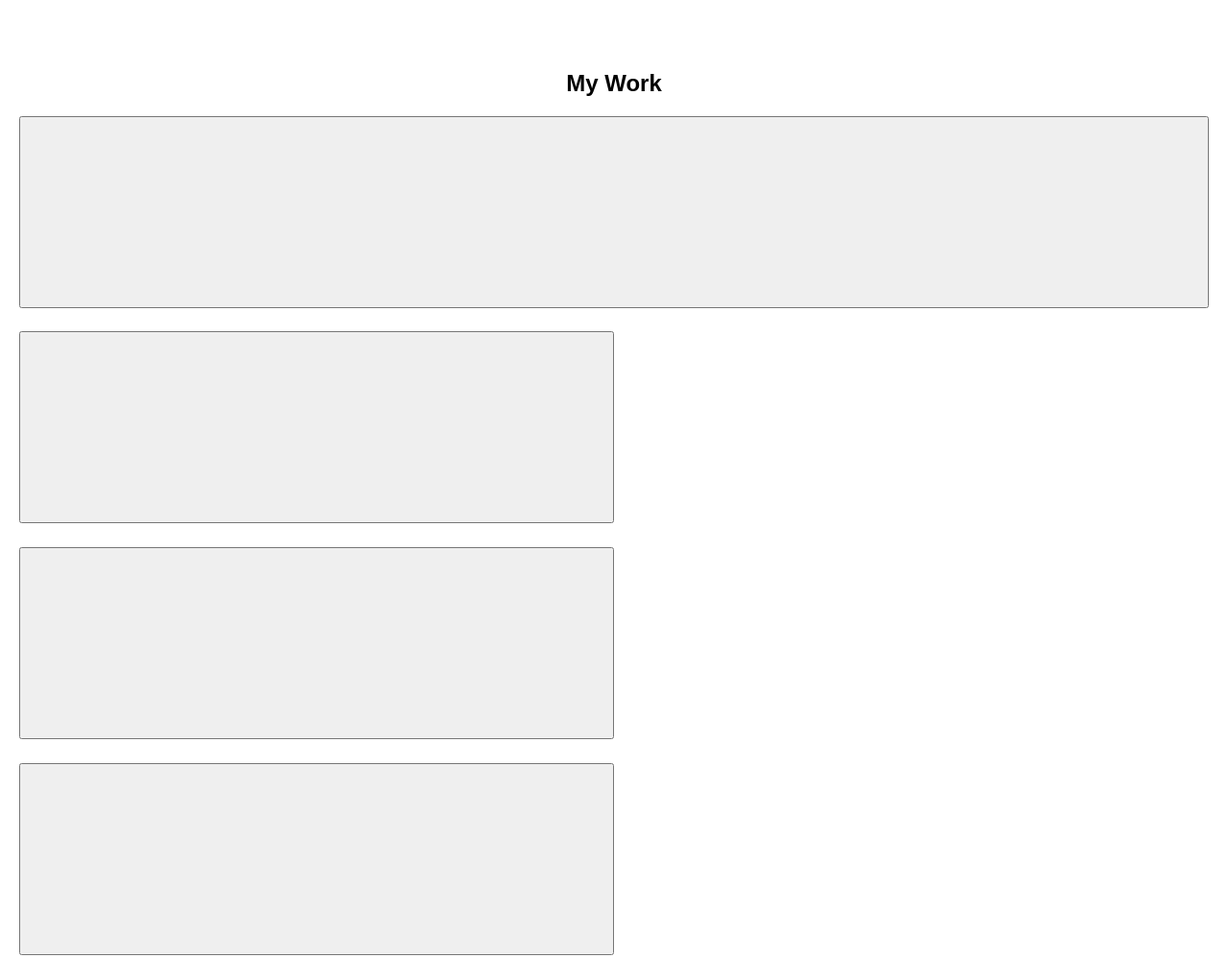
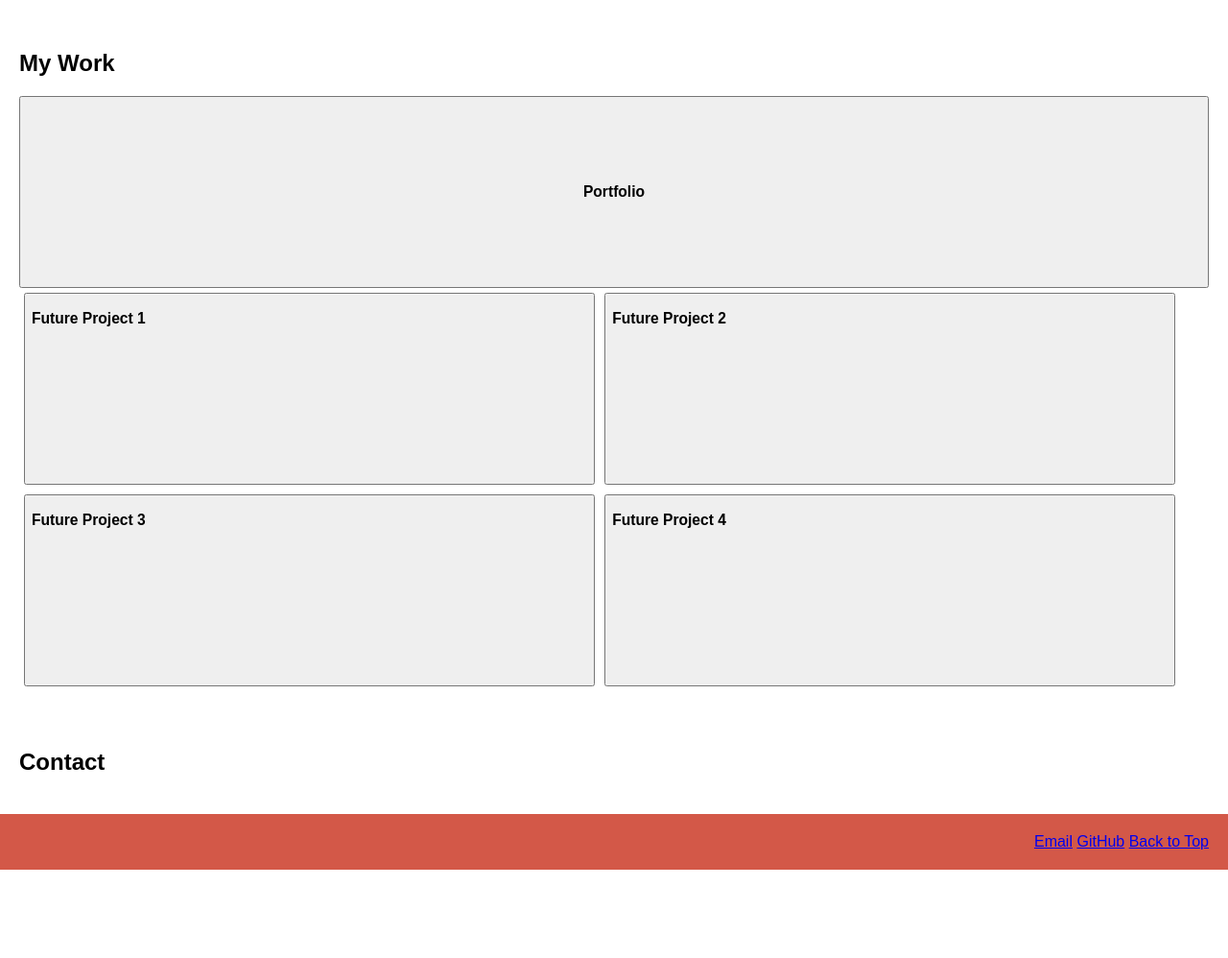
Before and after one commit to nookworth/week-2-challenge, a plain HTML site: page index.html in a window 1280 px wide. Shown: the part 615-1613 px from the top of the page at 96% size. After the commit the page ends 1521 px from the top, so only its background shows below. Drawn offline with Linux system fonts and the light colour scheme.

Commit message:
Final Version

```diff
--- a/Assets/style.css
+++ b/Assets/style.css
@@ -52,38 +52,29 @@ main {
 } */
 
 section {
+  display: flex;
   flex: 3;
   background-color: #fff;
   padding: 20px;
-  flex-direction: column;
   flex-wrap: wrap;
-  align-items: stretch;
-  box-sizing: border-box;
 }
 
-section:nth-of-type(2) h2 {
-  text-align: center;
-}
-
-section:nth-of-type(3) h2 {
-  text-align: right;
+section p {
+  margin-top: 5%;
 }
 
 button {
-  display: flex;
   height: 200px;
-  box-sizing: border-box;
 }
 
 .big-button {
-  display: flex;
   width: 100%;
 }
 
 .little-button {
   display: flex;
-  width: 50%;
-  margin-top: 2%;
+  width: 48%;
+  margin: 5px;
 }
 
 .sample-img {
--- a/index.html
+++ b/index.html
@@ -42,11 +42,20 @@
           <!-- <img
             src="https://static.seekingalpha.com/cdn/s3/uploads/getty_images/175431947/image_175431947.jpg?io=getty-c-w640"
           /> -->
+          <h3>Portfolio</h3>
         </button>
-        <button class="little-button"></button>
-        <button class="little-button"></button>
-        <button class="little-button"></button>
-        <button class="little-button"></button>
+        <button class="little-button">
+          <h3>Future Project 1</h3>
+        </button>
+        <button class="little-button">
+          <h3>Future Project 2</h3>
+        </button>
+        <button class="little-button">
+          <h3>Future Project 3</h3>
+        </button>
+        <button class="little-button">
+          <h3>Future Project 4</h3>
+        </button>
       </section>
       <section id="contact">
         <h2>Contact</h2>
```
